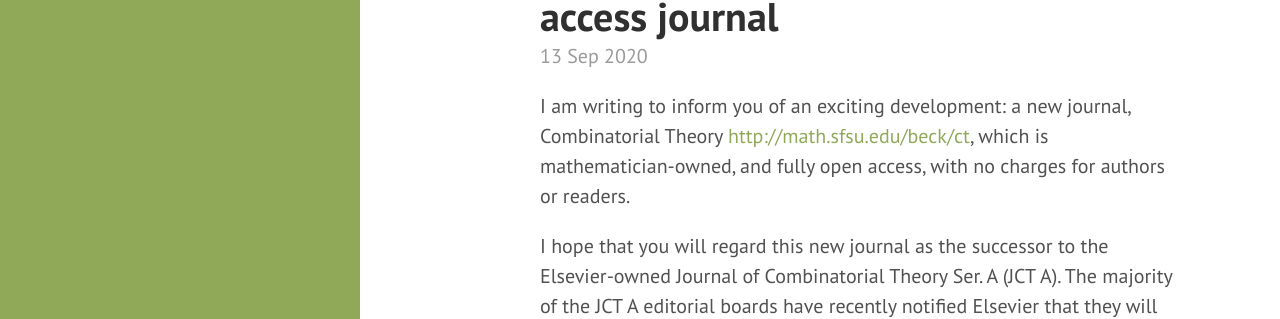
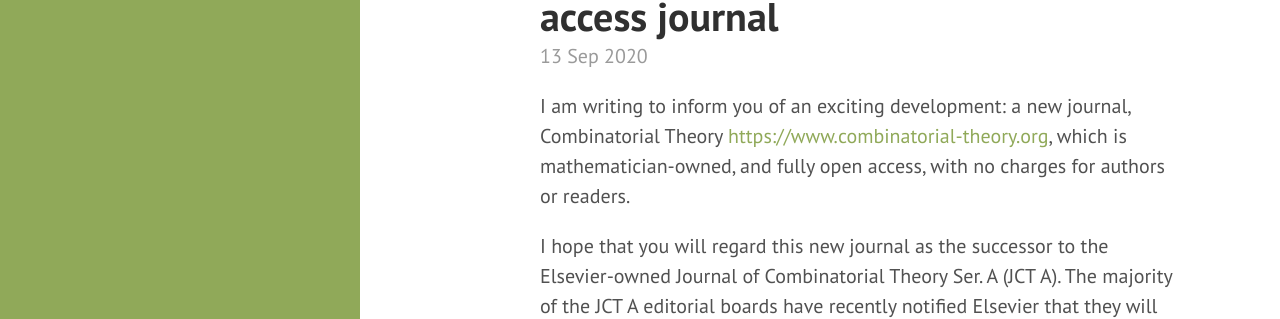
Before and after one commit to FPSAC/FPSAC.github.io, a Jekyll site: the page built from _posts/2020-09-13-CombinatorialTheoryJournal.md, in a window 1280 px wide and 1300 px high. Shown: the part 249-568 px from the top of the window. Built offline with Jekyll 4.4.1, drawn with Linux system fonts in a browser that asks for light colours; some of the changed lines change nothing that is shown.

Commit message:
Combinatorial Theory: updated to official URL

```diff
--- a/_posts/2020-09-13-CombinatorialTheoryJournal.md
+++ b/_posts/2020-09-13-CombinatorialTheoryJournal.md
@@ -4,7 +4,7 @@
 ---
 
 I am writing to inform you of an exciting development: a new journal,
-Combinatorial Theory <http://math.sfsu.edu/beck/ct>, which is
+Combinatorial Theory <https://www.combinatorial-theory.org>, which is
 mathematician-owned, and fully open access, with no charges for
 authors or readers.
 
```
